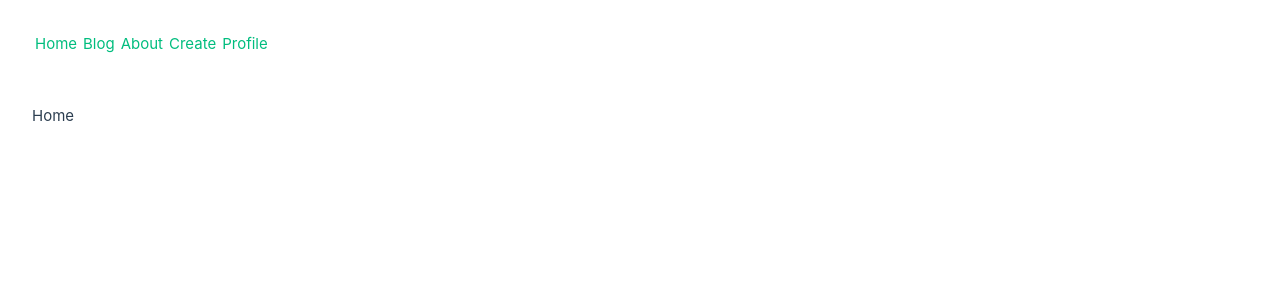
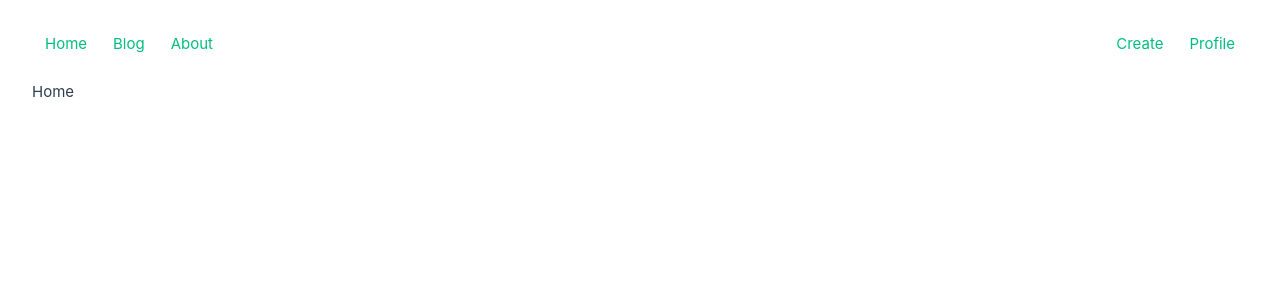
Before and after one commit to csperando/blog-vue, a Vue app: page / in a window 1280 px wide. Shown: the top 300 px of the page. Built offline with nearby package versions, Linux system fonts and the light colour scheme.

Commit message:
send form data

```diff
--- a/src/components/navbar.vue
+++ b/src/components/navbar.vue
@@ -1,9 +1,37 @@
 <template>
     <nav>
-        <router-link :to="{ name: 'Home' }">Home</router-link>
-        <router-link :to="{ name: 'Blog' }">Blog</router-link>
-        <router-link :to="{ name: 'About' }">About</router-link>
-        <router-link :to="{ name: 'BlogWrite' }">Create</router-link>
-        <router-link :to="{ name: 'Profile' }">Profile</router-link>
+        <div class="float-left">
+            <router-link :to="{ name: 'Home' }">Home</router-link>
+        </div>
+
+        <div class="float-left">
+            <router-link :to="{ name: 'Blog' }">Blog</router-link>
+        </div>
+
+        <div class="float-left">
+            <router-link :to="{ name: 'About' }">About</router-link>
+        </div>
+
+        <div class="float-right">
+            <router-link :to="{ name: 'Profile' }">Profile</router-link>
+        </div>
+
+        <div class="float-right">
+            <router-link :to="{ name: 'BlogWrite' }">Create</router-link>
+        </div>
     </nav>
 </template>
+
+<style scoped>
+    .float-left {
+        float: left;
+    }
+
+    .float-right {
+        float: right;
+    }
+
+    nav > div {
+        margin: 0 10px;
+    }
+</style>
--- a/src/views/blog/write.vue
+++ b/src/views/blog/write.vue
@@ -6,27 +6,38 @@
     const markdown = ref("");
 
     const newPostData = computed(() => {
-        return { title: title.value, author: author.value, markdown: markdown.value };
+        return { title: title.value, author: author.value, markdown: markdown.value, html: "<p>test</p>" };
     });
 
     const submit = async () => {
-        // TODO
-        return;
 
+        // Generate a .md markup file from the ser input
+        // Store markup and other meta data in form data object
+        const blob = new Blob([JSON.stringify(newPostData.value.markdown, null, 2)], { type: "text/plain;charset=utf-8" });
+        const markdownFile = new File([blob], 'test.md', { type: "text/plain" });
+        const data = new FormData();
+        data.append("author", newPostData.value.author);
+        data.append("html", newPostData.value.html);
+        data.append("title", newPostData.value.title);
+        data.append("markdown", markdownFile);
+
+        // Generate http request data
+        // POST form data to create a new post
+        // TODO - Handle any errors
         const endpoint = "https://csperando-blog-rest-frdyhdcjh9ddfhb2.eastus-01.azurewebsites.net/blog/new";
+        // const endpoint = "http://localhost:3000/blog/new";
         const options = {
             method: "POST",
-            headers: {
-                "content-type": "application/json"
-            },
-            body: JSON.stringify(newPostData.value)
+            // headers: { "content-type": "multipart/form-data" }, // DO NOT INCLUDE
+            body: data
         };
-
-        // console.log(options);
 
         const res = await fetch(endpoint, options)
             .then((res) => {
                 return res.json();
+            }).then((res) => {
+                console.log(res);
+                return res;
             }).catch((err) => {
                 console.error(err);
             });
```
